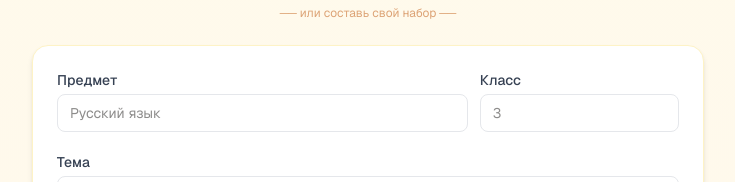
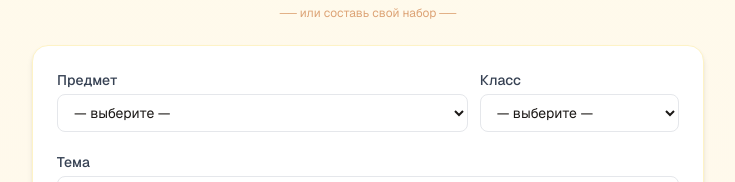
Before and after one commit to UVEDOMLENIE/gigasamobranka-mvp, a Next.js app: page / in a window 1280 px wide. Shown: the part 443-625 px from the top of the page, without its empty margins (272-1007 px from the left). Built offline with nearby package versions, Linux system fonts and the light colour scheme.

Commit message:
ui(P1): select-поля для предмета и класса

```diff
--- a/app/page.tsx
+++ b/app/page.tsx
@@ -26,10 +26,28 @@ const LOADING_PHRASES = [
   "🎒 Готовлю набор для урока…",
 ];
 
+const SUBJECTS = [
+  "Русский язык",
+  "Математика",
+  "Окружающий мир",
+  "Литература",
+  "Английский язык",
+  "История",
+  "Биология",
+  "География",
+  "Физика",
+  "Химия",
+  "Информатика",
+];
+
+const GRADES = ["1", "2", "3", "4", "5", "6", "7", "8", "9", "10", "11"];
+
 export default function Home() {
   const router = useRouter();
   const [subject, setSubject] = useState("");
+  const [subjectSelect, setSubjectSelect] = useState("");
   const [grade, setGrade] = useState("");
+  const [gradeSelect, setGradeSelect] = useState("");
   const [topic, setTopic] = useState("");
   const [count, setCount] = useState(8);
   const [difficulty, setDifficulty] = useState<Difficulty>("medium");
@@ -217,23 +235,61 @@ export default function Home() {
           <div className="grid grid-cols-3 gap-3">
             <div className="col-span-2">
               <label className="block text-sm font-medium text-gray-700 mb-1">Предмет</label>
+              <select
+                value={subjectSelect}
+                onChange={(e) => {
+                  const val = e.target.value;
+                  setSubjectSelect(val);
+                  if (val !== "__other__") setSubject(val);
+                  else setSubject("");
+                }}
+                required
+                className="w-full border border-gray-200 rounded-lg px-3 py-2 text-sm focus:outline-none focus:ring-2 focus:ring-amber-400"
+              >
+                <option value="">— выберите —</option>
+                {SUBJECTS.map((s) => (
+                  <option key={s} value={s}>{s}</option>
+                ))}
+                <option value="__other__">Другое…</option>
+              </select>
+              {subjectSelect === "__other__" && (
                 <input
                   value={subject}
                   onChange={(e) => setSubject(e.target.value)}
                   required
-                placeholder="Русский язык"
-                className="w-full border border-gray-200 rounded-lg px-3 py-2 text-sm focus:outline-none focus:ring-2 focus:ring-amber-400"
+                  placeholder="Свой предмет"
+                  className="mt-2 w-full border border-gray-200 rounded-lg px-3 py-2 text-sm focus:outline-none focus:ring-2 focus:ring-amber-400"
                 />
+              )}
             </div>
             <div>
               <label className="block text-sm font-medium text-gray-700 mb-1">Класс</label>
+              <select
+                value={gradeSelect}
+                onChange={(e) => {
+                  const val = e.target.value;
+                  setGradeSelect(val);
+                  if (val !== "__other__") setGrade(val);
+                  else setGrade("");
+                }}
+                required
+                className="w-full border border-gray-200 rounded-lg px-3 py-2 text-sm focus:outline-none focus:ring-2 focus:ring-amber-400"
+              >
+                <option value="">— выберите —</option>
+                {GRADES.map((g) => (
+                  <option key={g} value={g}>{g} класс</option>
+                ))}
+                <option value="__other__">Другое…</option>
+              </select>
+              {gradeSelect === "__other__" && (
                 <input
                   value={grade}
                   onChange={(e) => setGrade(e.target.value)}
                   required
-                placeholder="3"
-                className="w-full border border-gray-200 rounded-lg px-3 py-2 text-sm focus:outline-none focus:ring-2 focus:ring-amber-400"
+                  placeholder="Свой класс"
+                  className="mt-2 w-full border border-gray-200 rounded-lg px-3 py-2 text-sm focus:outline-none focus:ring-2 focus:ring-amber-400"
                 />
+              )}
             </div>
           </div>
 
```
Lines whose indentation alone changed are shown as unchanged.
